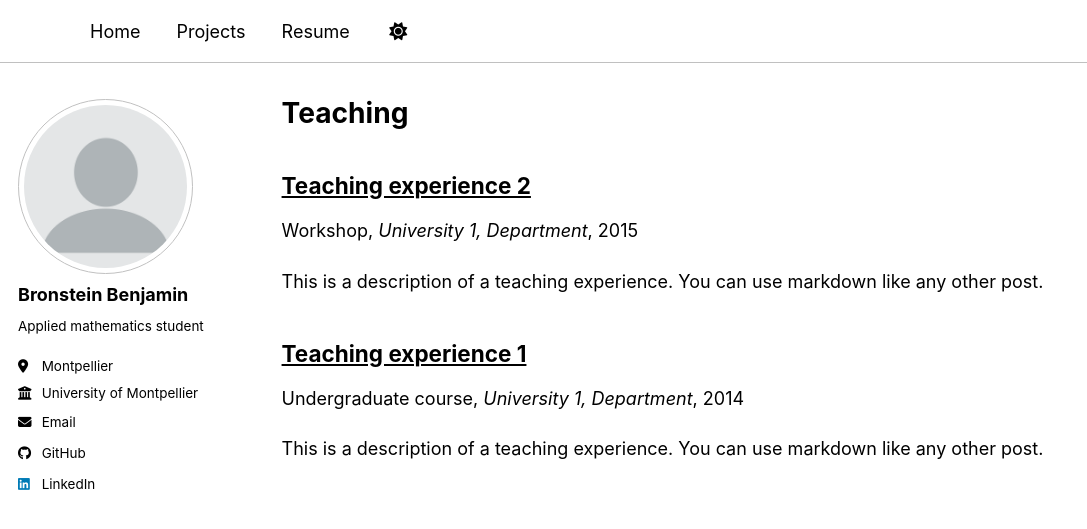
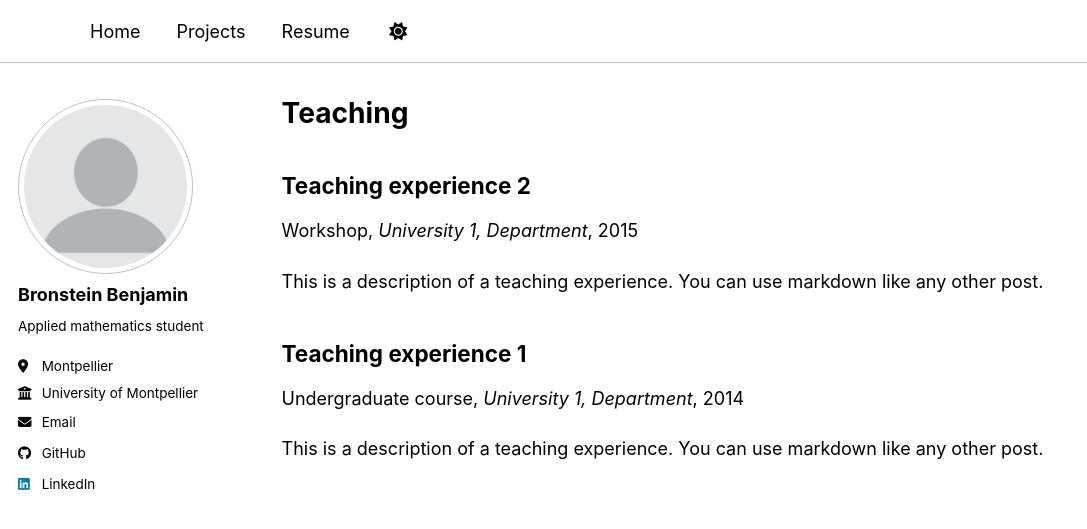
Before and after one commit to HerrBronstein/herrbronstein.github.io, a Jekyll site: the page built from _pages/teaching.html, in a window 1280 px wide. Shown: the top 529 px of the page, without its empty margins (0-1087 px from the left). Built offline with Jekyll 4.4.1, drawn with Linux system fonts in a browser that asks for light colours; a style sheet for code colours, icons or effects is not loaded.

Commit message:
Update main.scss

```diff
--- a/assets/css/main.scss
+++ b/assets/css/main.scss
@@ -42,8 +42,8 @@
   display: none;
 }
 
-/* Remove blue color and underline from clickable titles */
-a {
+.archive__item-title a,
+.archive__item-title a:hover {
+  color: inherit;
   text-decoration: none;
-  color: inherit;
 }
```
